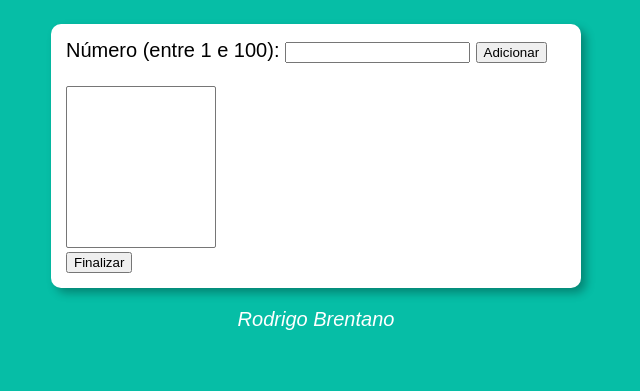
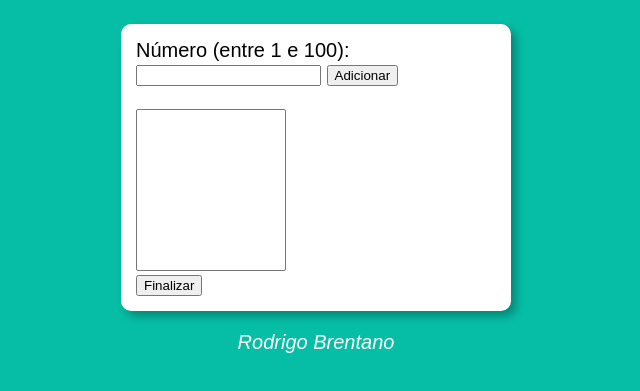
Before and after one commit to RodrigoBJJ94/Analisador-de-Numeros, a plain HTML site: page index.html in a window 1280 px wide. Shown: the part 75-466 px from the top of the page, without its empty margins (324-964 px from the left). Drawn offline with Linux system fonts and the light colour scheme.

Commit message:
Version 1.4

```diff
--- a/Styles.css
+++ b/Styles.css
@@ -10,7 +10,7 @@ section{
     background: white;
     border-radius: 10px;
     padding: 15px;
-    width: 500px;
+    width: 360px;
     margin: auto;
     box-shadow: 5px 5px 10px rgba(0, 0, 0, 0.301);
 }
```
